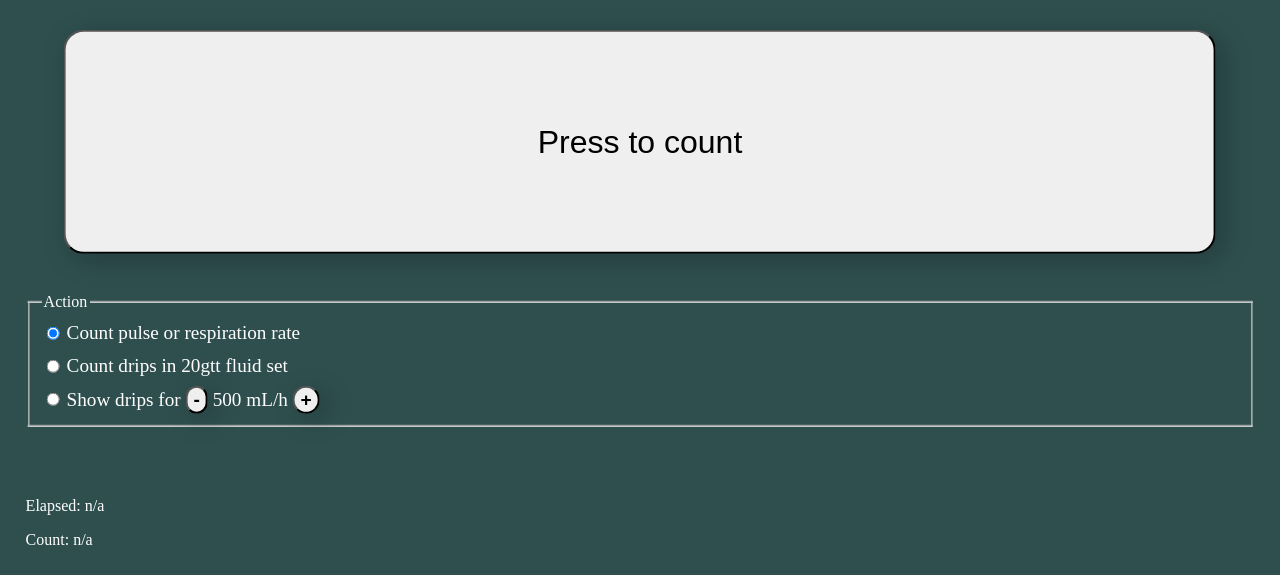
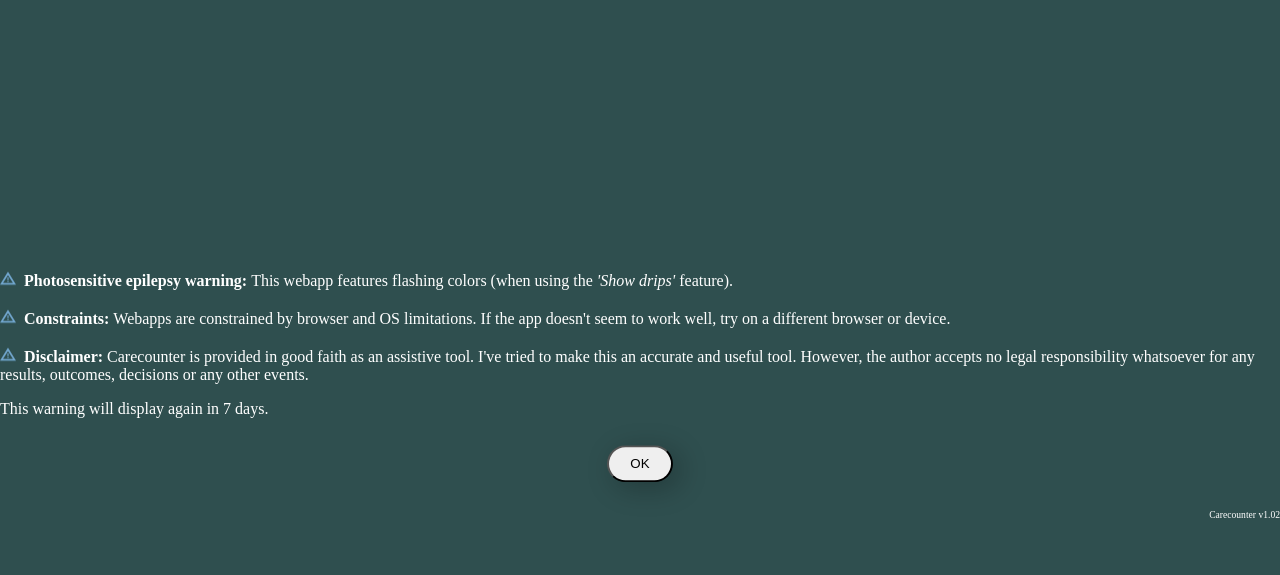
Before and after one commit to icarean/carecounter, a plain HTML site: page index.html in a window 1280 px wide. Shown: the top 575 px of the page. Drawn offline with Linux system fonts and the light colour scheme.

Commit message:
v1.02 Added warning screen; rearranged events info text

```diff
--- a/index.html
+++ b/index.html
@@ -3,20 +3,13 @@
 <meta charset="UTF-8">
 
 <!--
-
 Care counter
-Version: 1.01 (31 December 2025)
-Author: Serah Allison, 2025
+Version: 1.02 (1 January 2026)
+Author: Serah Allison
 Licence: Creative Commons 0 (Public Domain)
 
 Pulse rate counter, respiration rate counter, and fluid flow rate calculator
 Inspired by the Android App DTsEMT DripTimer
-
-Known bugs that need fixing, or code that needs tidying
- * Nil
-
-Other thoughts/plans
- * Nil
 -->
 
 <head>
@@ -34,8 +27,17 @@ body {
   background-color: darkslategray;
   color: white;
 }
+div#warning {
+  text-wrap: wrap;
+}
+.alertIcon {
+  width: 1em;
+  height: 1em;
+  padding-right: 0.5em;
+}
 .flash {
-  background-color: rgba(200, 200, 255, 0.4);
+  background-color: rgba(200, 200, 255, 0.99);
+  transition: background-color 0.05s;
 }
 /* A container to centre everything */
 .everythingContainer {
@@ -76,6 +78,12 @@ button.reset {
   font-size: 1.5em;
   width: 5em;
 }
+button#start {
+  margin: 2em auto;
+  display: block;
+  padding: 0.7em;
+  width: 5em;
+}
 input {
   margin-top: 0.8em;
   margin-bottom: 0.7em;
@@ -86,6 +94,7 @@ label {
 p.rate {
   font-weight: bold;
   font-size: 2em;
+  margin-bottom: 0px;
 }
 p.right {
   font-size: 0.6em;
@@ -96,6 +105,18 @@ p.right {
 <html>
 <body>
 <div id="container" class="everythingContainer">
+
+<!-- Warning intro text -->
+<div id="warning">
+  <img src="images/256px-Alert_icon-72a7cf.png" class="alertIcon" /><b>Photosensitive epilepsy warning: </b>This webapp features flashing colors (when using the <i>'Show drips'</i> feature).<br /><br />
+  <img src="images/256px-Alert_icon-72a7cf.png" class="alertIcon" /><b>Constraints: </b>Webapps are constrained by browser and OS limitations. If the app doesn't seem to work well, try on a different browser or device.<br /><br />
+  <img src="images/256px-Alert_icon-72a7cf.png" class="alertIcon" /><b>Disclaimer: </b>Carecounter is provided in good faith as an assistive tool. I've tried to make this an accurate and useful tool. However, the author accepts no legal responsibility whatsoever for any results, outcomes, decisions or any other events.<br />
+  <p>This warning will display again in 7 days.</p>
+  <button id="start" onClick="setCookie('warning', 'accepted', 7); startTool();">OK</button>
+</div>
+
+<!-- Counter tool -->
+<div id="tool" hidden>
   <button type="button" id="counter" class="count" onclick="countButtonPress()">Press to count</button>
   <br />
   <fieldset>
@@ -107,12 +128,12 @@ p.right {
     <input type="radio" id="showDripRate" name="countWhat" value="showDripRate" onclick="infusTargetAdjust(0)" />
     <label for="showDripRate">Show drips for <button class="infusTargetAdjust" onclick="infusTargetAdjust(-100)">-</button> <span id="infusTarget"></span> mL/h <button class="infusTargetAdjust" onclick="infusTargetAdjust(100)">+</button></label><br>
   </fieldset>
-<br /><br /><br />
-<p id="elapsedOutput">Output</p>
-<p id="countOutput">Output</p>
+   <br />
   <p id="rateOutput" class="rate">Output</p>
+  <p><span id="countOutput">Output</span><span id="elapsedOutput">Output</span></p>
   <button type="button" id="reset" class="reset" onclick="resetCount()">Reset</button>
-<p class="right">Carecounter v1.01</p>
+</div>
+<p class="right">Carecounter v1.02</p>
 </div>
 </body>
 </html>
@@ -120,24 +141,33 @@ p.right {
 
 <script type="text/javascript">
 
+function startTool() {
+  document.getElementById('warning').hidden = true;
+  document.getElementById('tool').hidden = false;
+}
+
 function updateDisplay() {
   document.getElementById("infusTarget").innerHTML = infusTarget;
 
   // Display elapsed time to 1 decimal place for first 20 seconds, then no decimals thereafter
   if (timeSinceStart > 0) {
     if (timeSinceStart < 20000) {
-      document.getElementById("elapsedOutput").innerHTML = "Elapsed: " + (timeSinceStart / 1000).toFixed(1) + " s";
+      document.getElementById("elapsedOutput").innerHTML = " over " + (timeSinceStart / 1000).toFixed(1) + " s)";
     } else {
-      document.getElementById("elapsedOutput").innerHTML = "Elapsed: " + Math.round(timeSinceStart / 1000) + " s";
+      document.getElementById("elapsedOutput").innerHTML = " over " + Math.round(timeSinceStart / 1000) + " s)";
     }
   } else {
-  document.getElementById("elapsedOutput").innerHTML = "Elapsed: n/a";
+    document.getElementById("elapsedOutput").innerHTML = "";
   }
 
   if (count > 0) {
-    document.getElementById("countOutput").innerHTML = "Count: " + count;
+    if (document.getElementById("nPerMinute").checked) {
+      document.getElementById("countOutput").innerHTML = "(" + count + " events";
     } else {
-    document.getElementById("countOutput").innerHTML = "Count: n/a";
+      document.getElementById("countOutput").innerHTML = "(" + count + " drips";
+    }
+  } else {
+    document.getElementById("countOutput").innerHTML = "(no events/drips counted yet)";
   }
 
   if (count > 1) {
@@ -200,6 +230,31 @@ function resetCount() {
   updateDisplay();
 }
 
+// Cookie set and get functions from https://www.w3schools.com/js/js_cookies.asp
+function setCookie(cname, cvalue, exdays) {
+  const d = new Date();
+  d.setTime(d.getTime() + (exdays*24*60*60*1000));
+  let expires = "expires="+ d.toUTCString();
+  document.cookie = cname + "=" + cvalue + ";" + expires + ";path=/";
+}
+
+function getCookie(cname) {
+  let name = cname + "=";
+  let decodedCookie = decodeURIComponent(document.cookie);
+  let ca = decodedCookie.split(';');
+  for(let i = 0; i <ca.length; i++) {
+    let c = ca[i];
+    while (c.charAt(0) == ' ') {
+      c = c.substring(1);
+    }
+    if (c.indexOf(name) == 0) {
+      return c.substring(name.length, c.length);
+    }
+  }
+  return "";
+}
+
+
 
 // Global variables
 var counting = false;
@@ -209,6 +264,10 @@ var count = 0;
 var infusTarget = 500;
 var flashTimer = 0;
 
+if (getCookie("warning") === "accepted") {
+  startTool();
+}
+
 updateDisplay();
 
 </script>
```
Also changed, not shown: images/256px-Alert_icon-72a7cf.png (added). Lines whose indentation alone changed are shown as unchanged.
